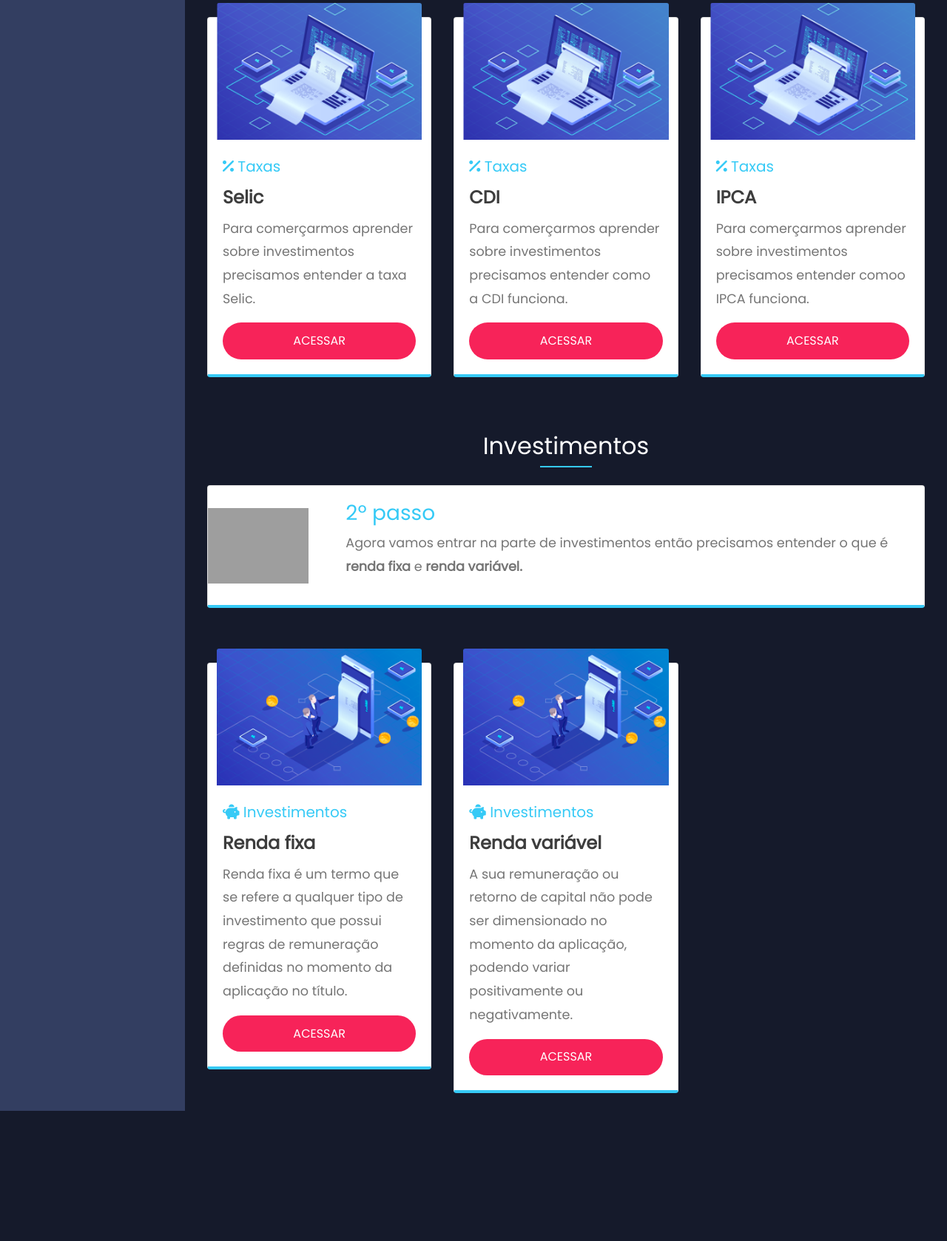
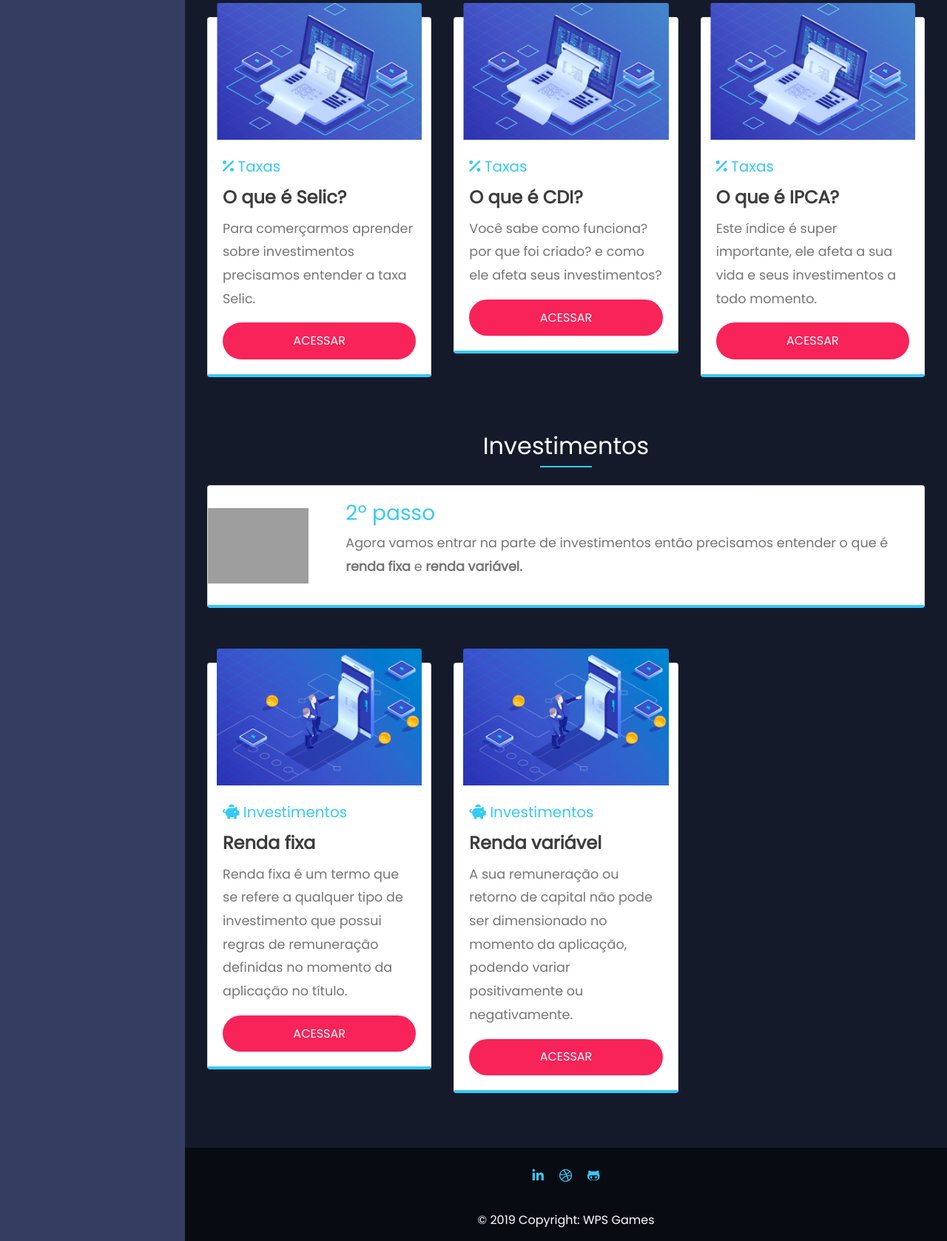
Before and after one commit to wagstalos/Invest8, a PHP site: page / in a window 1280 px wide. Shown: the part 759-2437 px from the top of the page at 74% size. Before the commit the page ends 2261 px from the top, so only its background shows below. Run offline with PHP 8.4, Linux system fonts and the light colour scheme; some libraries are stand-ins or nearby versions; grey boxes are pictures that could not be loaded.

Commit message:
add footer

```diff
--- a/css/style.css
+++ b/css/style.css
@@ -456,3 +456,6 @@ section .section-title {
 .card-accordion {
     border-left: 4px solid #36caf6;
 }
+.page-footer{
+    background-color: #090b13;
+}
--- a/index.html
+++ b/index.html
@@ -87,7 +87,6 @@
                     <a href="https://www.linkedin.com/in/wagner-silva-6a163555/">Contato</a>
                 </li>
             </ul>
-
             <!-- <ul class="list-unstyled CTAs">
                 <li>
                     <a href="index.html" class="article">Voltar ao início</a>
@@ -130,7 +129,6 @@
 
                     <a href="https://www.linkedin.com/in/wagner-silva-6a163555/"><i
                             class="fab fa-linkedin-in text-light"></i></a>
-
                 </div>
             </nav>
 
@@ -190,7 +188,7 @@
                                     <!-- Label -->
                                     <h5 class="color-blue pb-2 pt-1"><i class="fas fa-percentage"></i> Taxas</h5>
                                     <!-- Title -->
-                                    <h4 class="font-weight-bold card-title color-gray">Selic</h4>
+                                    <h4 class="font-weight-bold card-title color-gray">O que é Selic?</h4>
                                     <!-- Text -->
                                     <p class="card-text">Para comerçarmos aprender sobre investimentos precisamos
                                         entender a taxa Selic.</p>
@@ -220,10 +218,10 @@
                                     <!-- Label -->
                                     <h5 class="color-blue pb-2 pt-1"><i class="fas fa-percentage"></i> Taxas</h5>
                                     <!-- Title -->
-                                    <h4 class="font-weight-bold card-title color-gray">CDI</h4>
+                                    <h4 class="font-weight-bold card-title color-gray">O que é CDI?</h4>
                                     <!-- Text -->
-                                    <p class="card-text">Para comerçarmos aprender sobre investimentos precisamos
-                                        entender como a CDI funciona.</p>
+                                    <p class="card-text"> Você sabe como funciona? por que foi criado? e como
+                                        ele afeta seus investimentos?</p>
                                     <!-- Button -->
                                     <a href="cdi.html">
                                         <button class="button">
@@ -250,10 +248,10 @@
                                     <!-- Label -->
                                     <h5 class="color-blue pb-2 pt-1 "><i class="fas fa-percentage"></i> Taxas</h5>
                                     <!-- Title -->
-                                    <h4 class="font-weight-bold card-title color-gray">IPCA</h4>
+                                    <h4 class="font-weight-bold card-title color-gray">O que é IPCA?</h4>
                                     <!-- Text -->
-                                    <p class="card-text">Para comerçarmos aprender sobre investimentos precisamos
-                                        entender comoo IPCA funciona.</p>
+                                    <p class="card-text">Este índice é super importante, ele afeta a sua vida e seus
+                                        investimentos a todo momento.</p>
                                     <!-- Button -->
                                     <a href="ipca.html">
                                         <button class="button">
@@ -358,6 +356,45 @@
                     </div> <!-- row -->
                 </div>
             </div> <!-- container -->
+            <!-- Footer -->
+            <footer class="page-footer mt-50">
+
+                <!-- Footer Elements -->
+                <div class="container-fluid pt-4">
+
+                    <!-- Social buttons -->
+                    <ul class="list-unstyled list-inline text-center">
+                        <li class="list-inline-item">
+                            <a class="btn-floating btn-li mx-1"
+                                href="https://www.linkedin.com/in/wagner-silva-6a163555/">
+                                <i class="fab fa-linkedin-in color-blue"> </i>
+                            </a>
+                        </li>
+                        <li class="list-inline-item">
+                            <a class="btn-floating btn-dribbble mx-1" href="https://dribbble.com/wagstalos">
+                                <i class="fab fa-dribbble color-blue"> </i>
+                            </a>
+                        </li>
+                        <li class="list-inline-item">
+                            <a class="btn-floating btn-dribbble mx-1" href="https://github.com/wagstalos">
+                                <i class="fab fa-github-alt color-blue"></i>
+                            </a>
+                        </li>
+                    </ul>
+                    <!-- Social buttons -->
+
+                </div>
+                <!-- Footer Elements -->
+
+                <!-- Copyright -->
+                <div class="footer-copyright text-center py-3">© 2019 Copyright:
+                    <a href="https://wpsgames.com.br"> WPS Games</a>
+                </div>
+                <!-- Copyright -->
+
+            </footer>
+            <!-- Footer -->
+
 
             <!-- jQuery CDN - Slim version (=without AJAX) -->
             <script src="https://code.jquery.com/jquery-3.3.1.slim.min.js"
--- a/renda_variavel.html
+++ b/renda_variavel.html
@@ -242,7 +242,8 @@
 
                                         </div>
 
-                                        <div class="color-gray mt-4"> <i> <b> *Obs. </b> As ações são negociadas em lotes de 100 mas se você quiser comprar no
+                                        <div class="color-gray mt-4"> <i> <b> *Obs. </b> As ações são negociadas em
+                                                lotes de 100 mas se você quiser comprar no
                                                 fracionado ou seja uma ação apenas, é só inserir o F no final do
                                                 código, Exemplo: klbn3f </i>
                                         </div>
@@ -321,7 +322,7 @@
                                             (FII).
                                         </p>
                                         <blockquote>
-                                            <p> <i> Importante para comprar e vender ações temos que respeitar o horario
+                                            <p> <i> Importante para comprar e vender ações temos que respeitar o horário
                                                     de
                                                     negociação da B3.</i></p>
                                         </blockquote>
```
